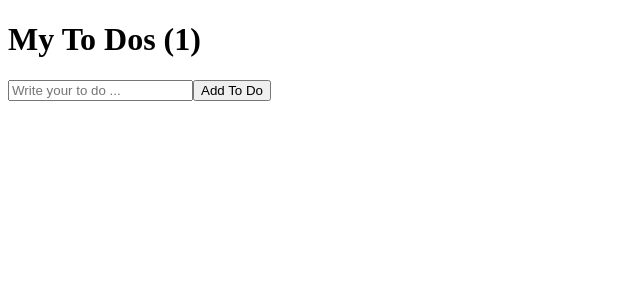
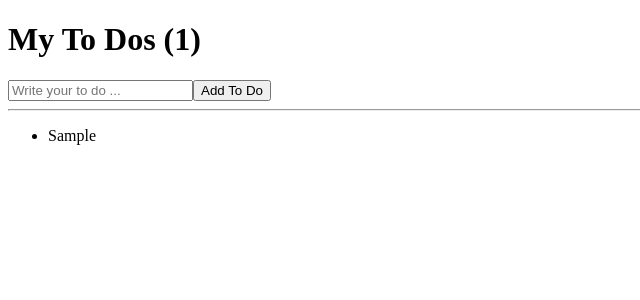
Before and after one commit to kirahaa/practice-react, a React (Create React App) app: page / in a window 1280 px wide. Both pictures are taken after typing "Sample" into the empty fields and a click on the button "Add To Do". Shown: the top 300 px of the page, without its empty margins (0-640 px from the left). Built offline with nearby package versions, Linux system fonts and the light colour scheme.

Commit message:
make todo list

```diff
--- a/src/App.js
+++ b/src/App.js
@@ -26,6 +26,12 @@
         />
         <button>Add To Do</button>
       </form>
+      <hr />
+      <ul>
+        {toDos.map((todo, index) => (
+          <li key={index}>{todo}</li>
+        ))}
+      </ul>
     </div>
   );
 }
```
